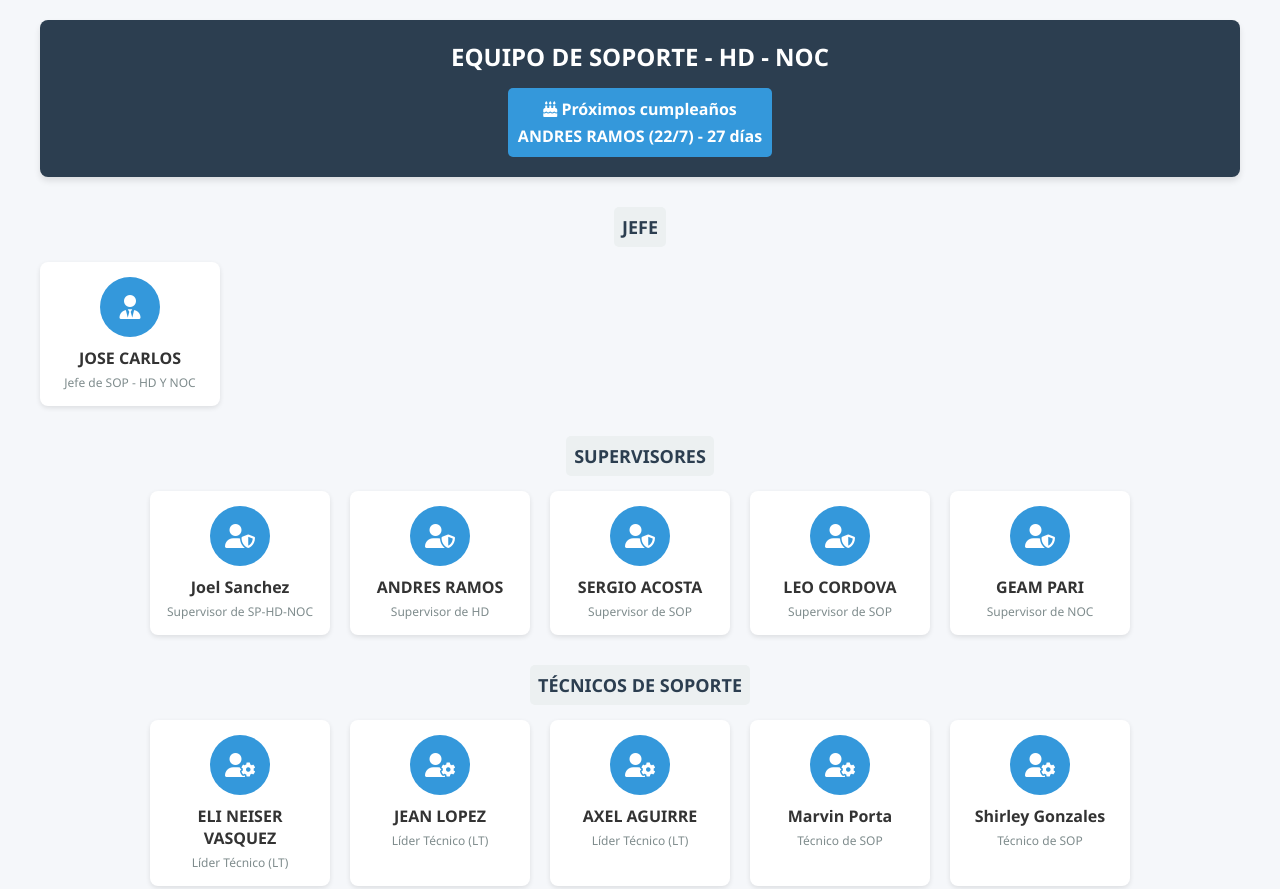
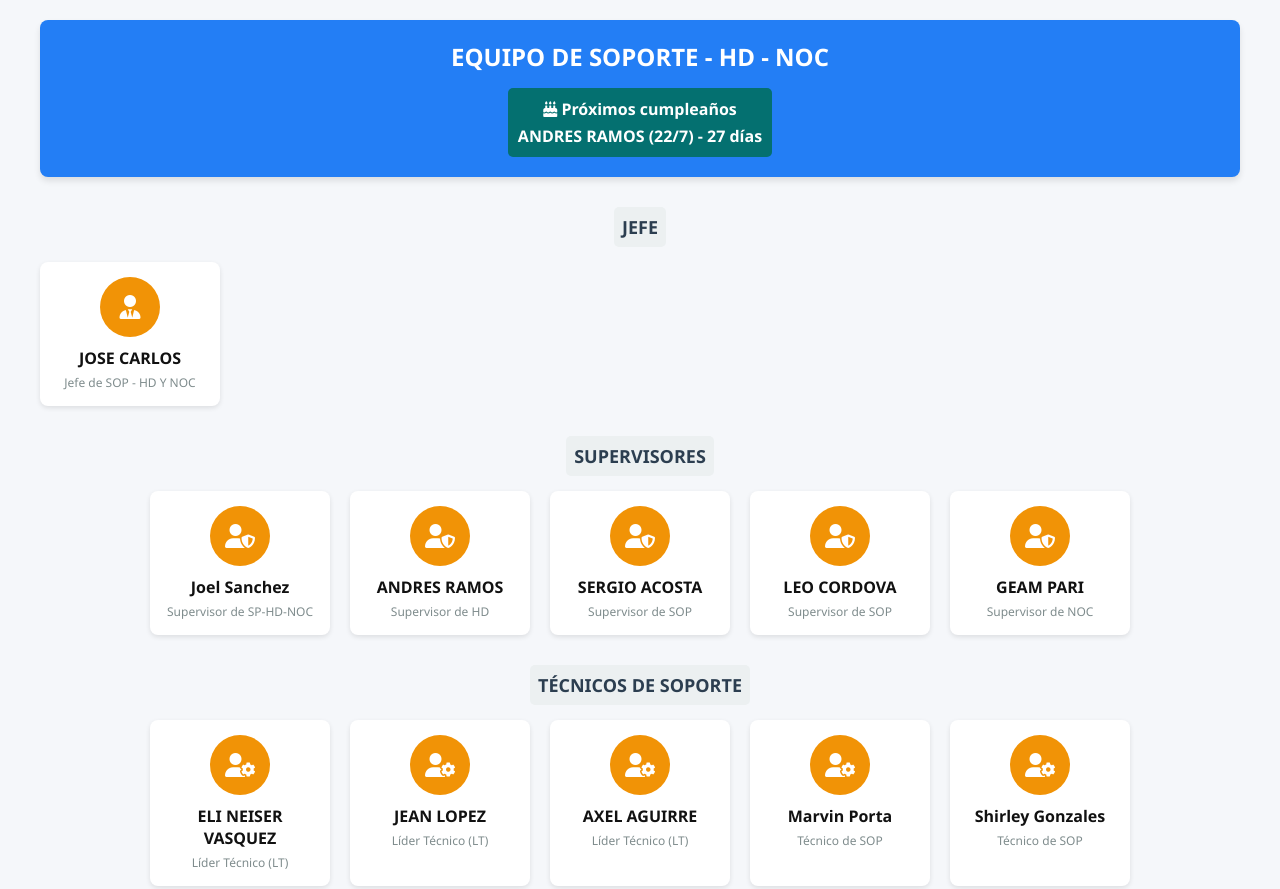
Before and after one commit to Nva-15/Organigrama_soporte_ngr, a plain HTML site: page index.html in a window 1280 px wide. Shown: the top 889 px of the page. Drawn offline with Linux system fonts and the light colour scheme.

Commit message:
cambio de estilo

```diff
--- a/css/estilo.css
+++ b/css/estilo.css
@@ -4,7 +4,7 @@ body {
     background-color: #f5f7fa;
     margin: 0;
     padding: 0;
-    color: #333;
+    color: #111111;
   }
 
   .container {
@@ -16,7 +16,7 @@ body {
   header {
     text-align: center;
     margin-bottom: 30px;
-    background-color: #2c3e50;
+    background-color: #237ef5;
     color: white;
     padding: 20px;
     border-radius: 8px;
@@ -30,7 +30,7 @@ body {
 
   .proximos-cumples {
     margin-top: 15px;
-    background-color: #3498db;
+    background-color: #047070;
     padding: 10px;
     border-radius: 5px;
     display: inline-block;
@@ -102,7 +102,7 @@ body {
     width: 60px;
     height: 60px;
     margin: 0 auto 10px;
-    background-color: #3498db;
+    background-color: #f19306;
     border-radius: 50%;
     display: flex;
     align-items: center;
```
